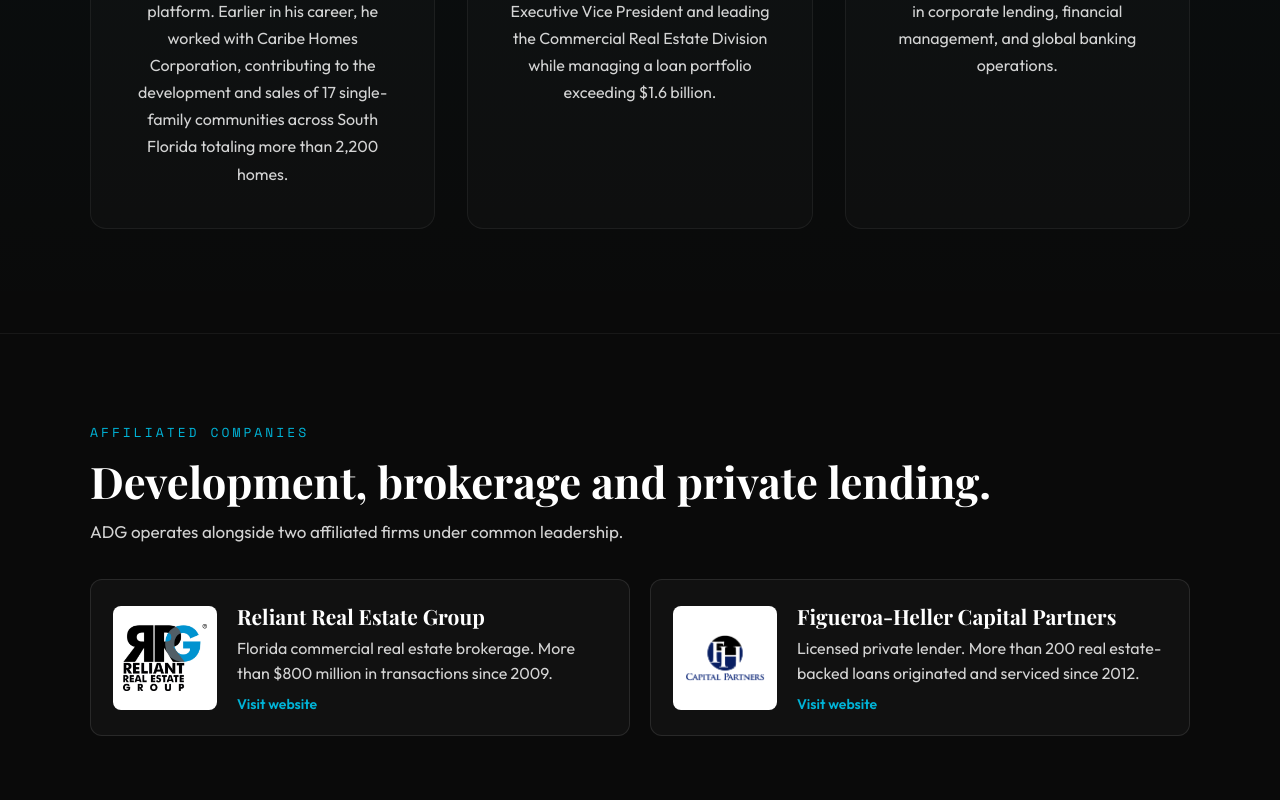
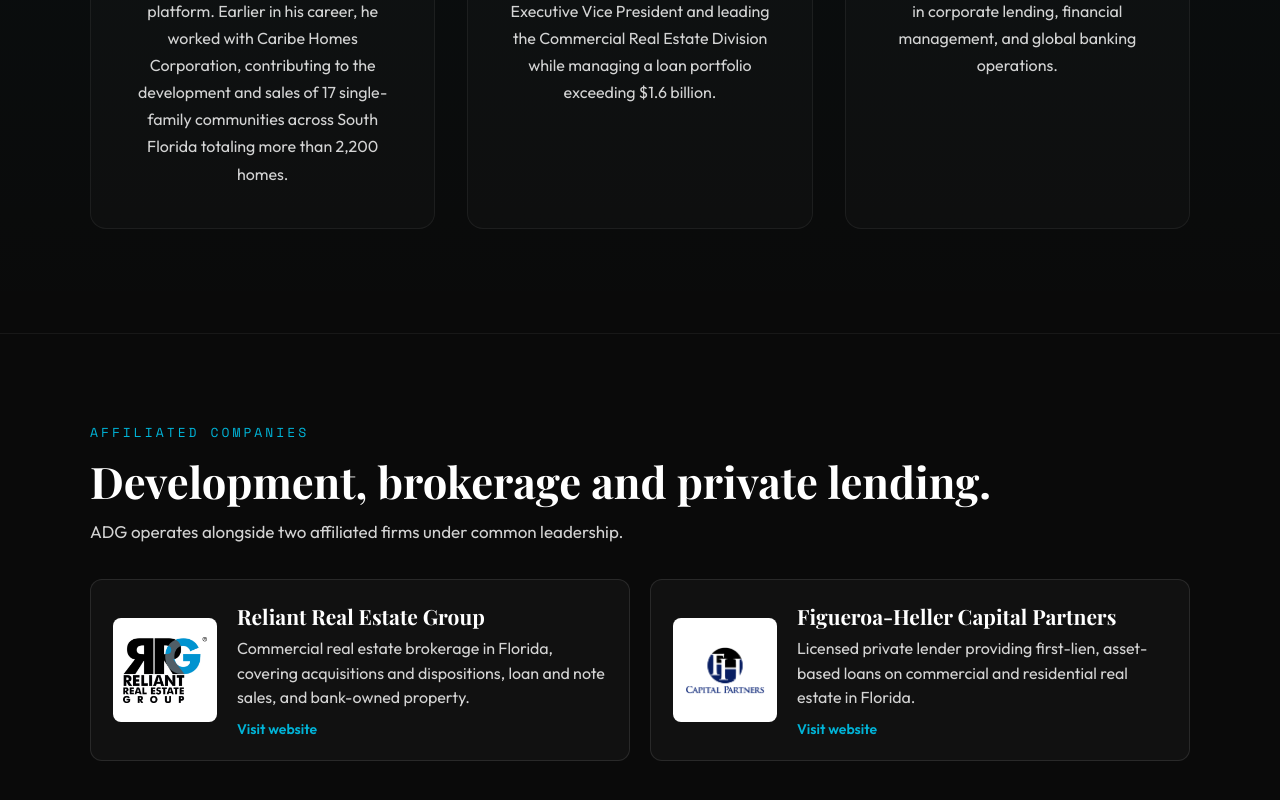
Before and after one commit to josejorge305/adg-landing, a React (Vite) app: page / in a window 1280 px wide. Shown: the part 5414-6214 px from the top of the page. Built offline with nearby package versions, Linux system fonts and the light colour scheme; a web font is replaced by a local one.

Commit message:
Affiliates: describe what each firm does, no transaction/loan figures

```diff
--- a/src/App.tsx
+++ b/src/App.tsx
@@ -1909,8 +1909,8 @@
           </p>
           <div style={{ display: "grid", gridTemplateColumns: compact ? "1fr" : "1fr 1fr", gap: 20 }}>
             {[
-              { href: "https://reliantrealestategroup.com", logo: "/assets/images/website/reliant-logo.png", name: "Reliant Real Estate Group", desc: "Florida commercial real estate brokerage. More than $800 million in transactions since 2009." },
-              { href: "https://www.fhcp-llc.com", logo: "/assets/images/website/fhcp-logo.png", name: "Figueroa-Heller Capital Partners", desc: "Licensed private lender. More than 200 real estate-backed loans originated and serviced since 2012." },
+              { href: "https://reliantrealestategroup.com", logo: "/assets/images/website/reliant-logo.png", name: "Reliant Real Estate Group", desc: "Commercial real estate brokerage in Florida, covering acquisitions and dispositions, loan and note sales, and bank-owned property." },
+              { href: "https://www.fhcp-llc.com", logo: "/assets/images/website/fhcp-logo.png", name: "Figueroa-Heller Capital Partners", desc: "Licensed private lender providing first-lien, asset-based loans on commercial and residential real estate in Florida." },
             ].map((a) => (
               <a
                 key={a.name}
```
